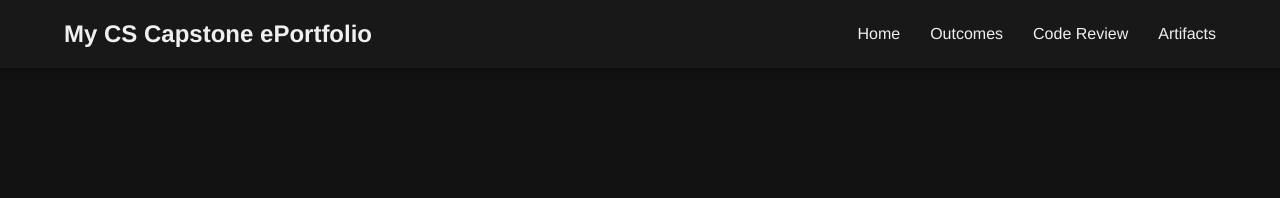
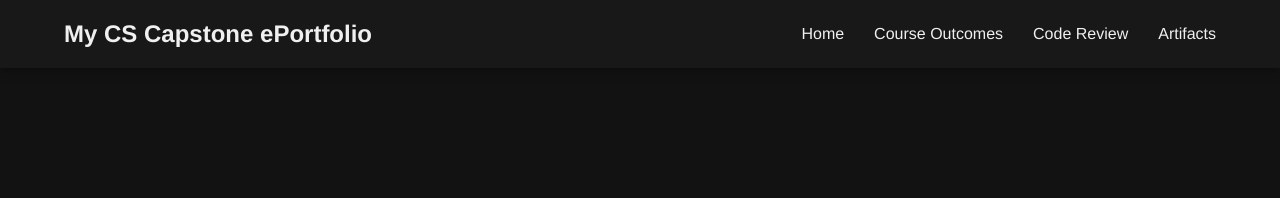
Before and after one commit to briggs8933/CS-499-Capstone, a Jekyll site: the page built from index.md, in a window 1280 px wide. Shown: the top 198 px of the page. Built offline with Jekyll 4.4.1, drawn with Linux system fonts in a browser that asks for light colours.

Commit message:
Update default.html

```diff
--- a/_layouts/default.html
+++ b/_layouts/default.html
@@ -15,7 +15,7 @@
       <nav class="main-nav">
         <ul>
           <li><a href="{{ '/' | relative_url }}">Home</a></li>
-          <li><a href="{{ '/outcomes' | relative_url }}">Outcomes</a></li>
+          <li><a href="{{ '/outcomes' | relative_url }}">Course Outcomes</a></li>
           <li><a href="{{ '/codereview' | relative_url }}">Code Review</a></li>
           <li><a href="{{ '/artifacts' | relative_url }}">Artifacts</a></li>
         </ul>
```
